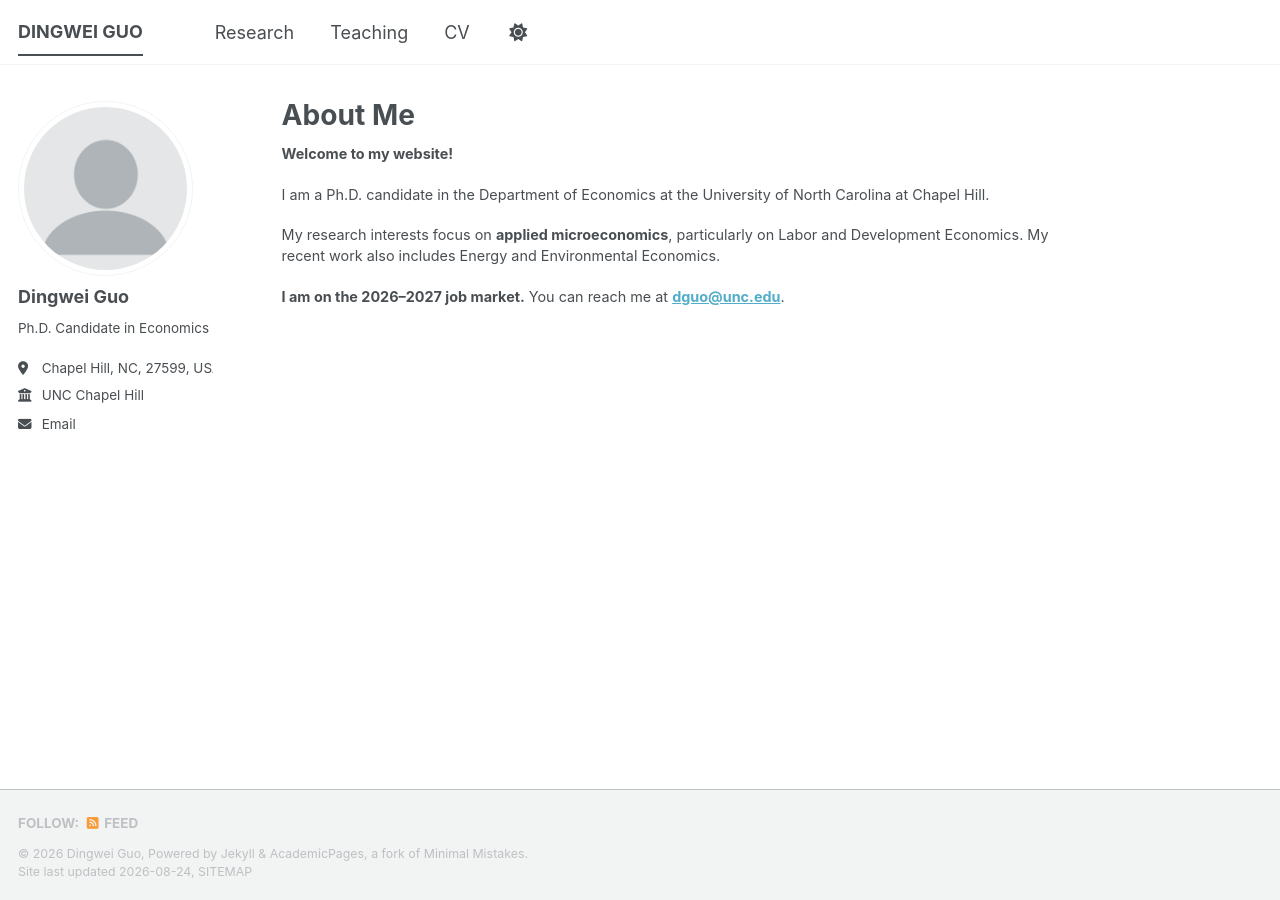
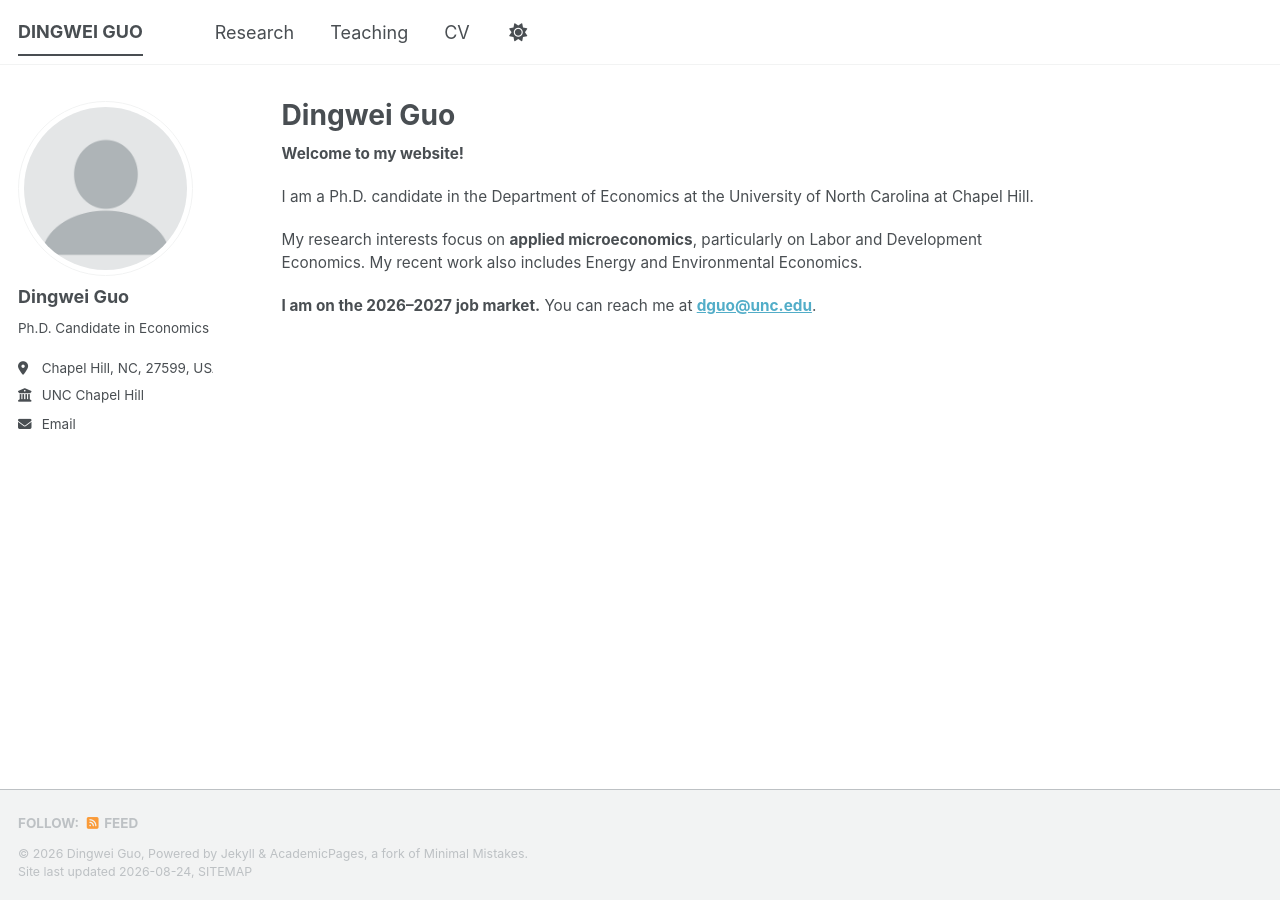
Before and after one commit to dw-guo/dw-guo.github.io, a Jekyll site: the page built from _pages/about.md, in a window 1280 px wide. Built offline with Jekyll 4.4.1, drawn with Linux system fonts in a browser that asks for light colours; a style sheet for code colours, icons or effects is not loaded.

Commit message:
Update title and increase font size in about page

```diff
--- a/_pages/about.md
+++ b/_pages/about.md
@@ -1,7 +1,7 @@
 ---
 
 permalink: /
-title: "About Me"
+title: "Dingwei Guo"
 author_profile: true
 redirect_from:
 - /about/
@@ -10,7 +10,7 @@ redirect_from:
 ---
 <style>
 .page__content {
-  font-size: 0.80em;
+  font-size: 0.85em;
   line-height: 1.5;
 }
 </style>
```
